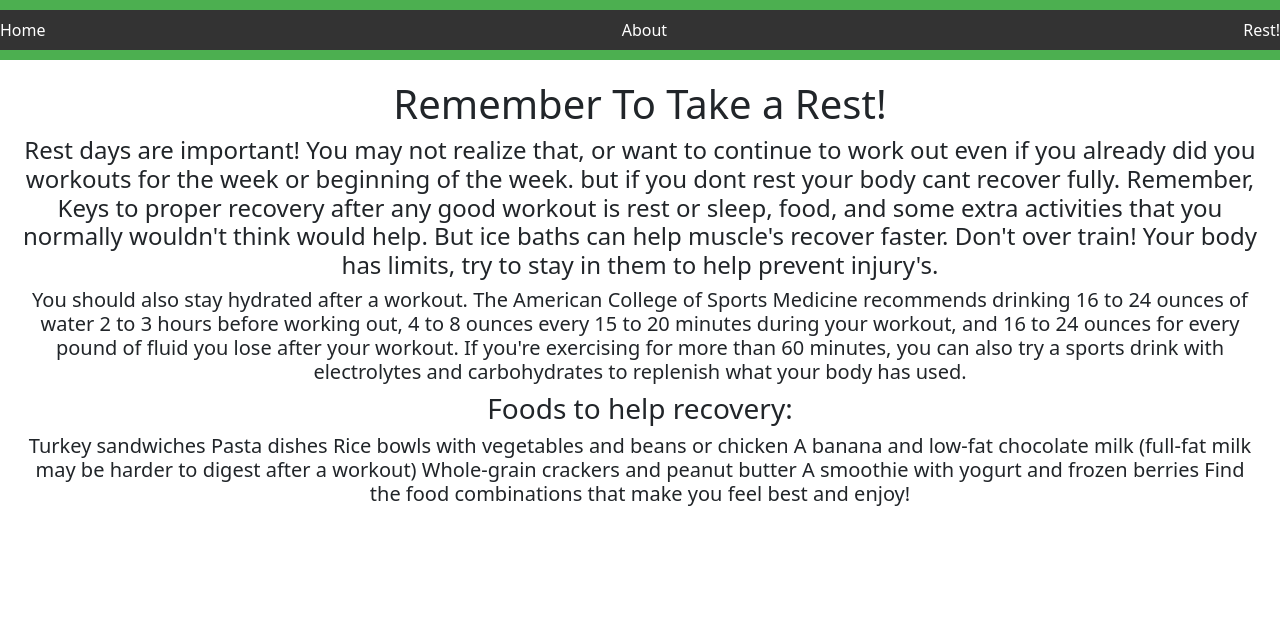
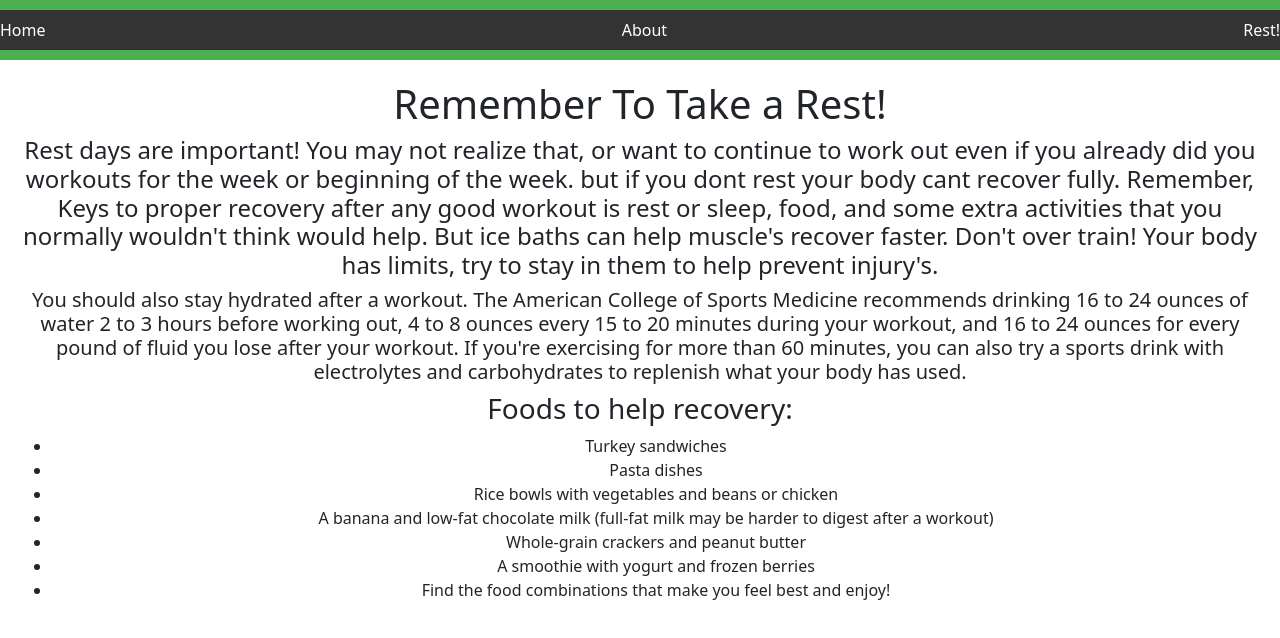
Before and after one commit to NathanWelliver/phase-2-project, a React (Create React App) app: page /rest in a window 1280 px wide. Shown: the top 638 px of the page. Built offline with nearby package versions, Linux system fonts and the light colour scheme.

Commit message:
updated layout of page

```diff
--- a/src/Pages/RestDay.js
+++ b/src/Pages/RestDay.js
@@ -27,15 +27,15 @@ function RestDay(){
             electrolytes and carbohydrates to replenish what your body has used.
             </h5>
             <h3>Foods to help recovery:</h3>
-            <h5>
-                Turkey sandwiches
-                Pasta dishes
-                Rice bowls with vegetables and beans or chicken
-                A banana and low-fat chocolate milk (full-fat milk may be harder to digest after a workout)
-                Whole-grain crackers and peanut butter
-                A smoothie with yogurt and frozen berries
-                Find the food combinations that make you feel best and enjoy!
-            </h5>
+            <ul>
+                <li>Turkey sandwiches</li>
+                <li>Pasta dishes</li>
+                <li>Rice bowls with vegetables and beans or chicken</li>
+                <li>A banana and low-fat chocolate milk (full-fat milk may be harder to digest after a workout)</li>
+                <li>Whole-grain crackers and peanut butter</li>
+                <li>A smoothie with yogurt and frozen berries</li>
+                <li>Find the food combinations that make you feel best and enjoy!</li>
+            </ul>
         </main>
         </>
     )
```
